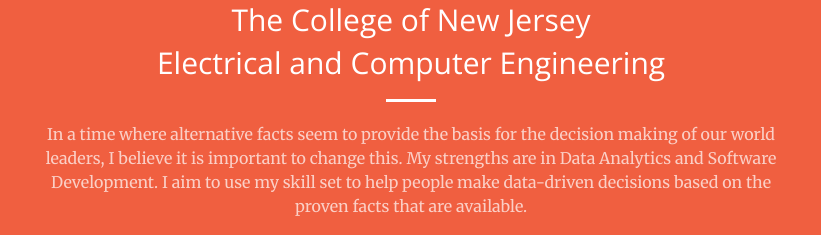
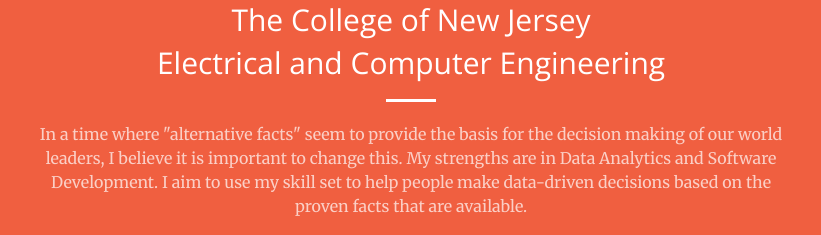
Before and after one commit to maielld1/DevinM, a plain HTML site: page index.html in a window 1280 px wide. Shown: the part 940-1175 px from the top of the page, 229-1050 px from the left. Drawn offline with nearby package versions, Linux system fonts and the light colour scheme.

Commit message:
update bio

```diff
--- a/index.html
+++ b/index.html
@@ -93,7 +93,7 @@
                     <h2 class="section-heading">The College of New Jersey</h2>
                     <h2 class="section-heading">Electrical and Computer Engineering</h2>
                     <hr class="light">
-                    <p class="text-faded">In a time where alternative facts seem to provide the basis for the decision making of our world leaders, I believe it is important to change this. My strengths are in Data Analytics and Software Development. I aim to use my skill set to help people make data-driven decisions based on the proven facts that are available.</p>
+                    <p class="text-faded">In a time where "alternative facts" seem to provide the basis for the decision making of our world leaders, I believe it is important to change this. My strengths are in Data Analytics and Software Development. I aim to use my skill set to help people make data-driven decisions based on the proven facts that are available.</p>
                     <p class="text-faded">I work as a Software Developer at UPS, I help manage a web application and massive database to automate the accounting process for the collections department. Prior to working, I received my Bachelor of Science in Electrical Engineering from The College of New Jersey.</p>
                     <p class="text-faded">I prefer to use Python (Pandas, NumPy, etc.) and SQL for development and analysis, but I also have experience with R and Java.</p>
                     <!--a href="#" class="btn btn-default btn-xl">Get Started!</a-->
```
